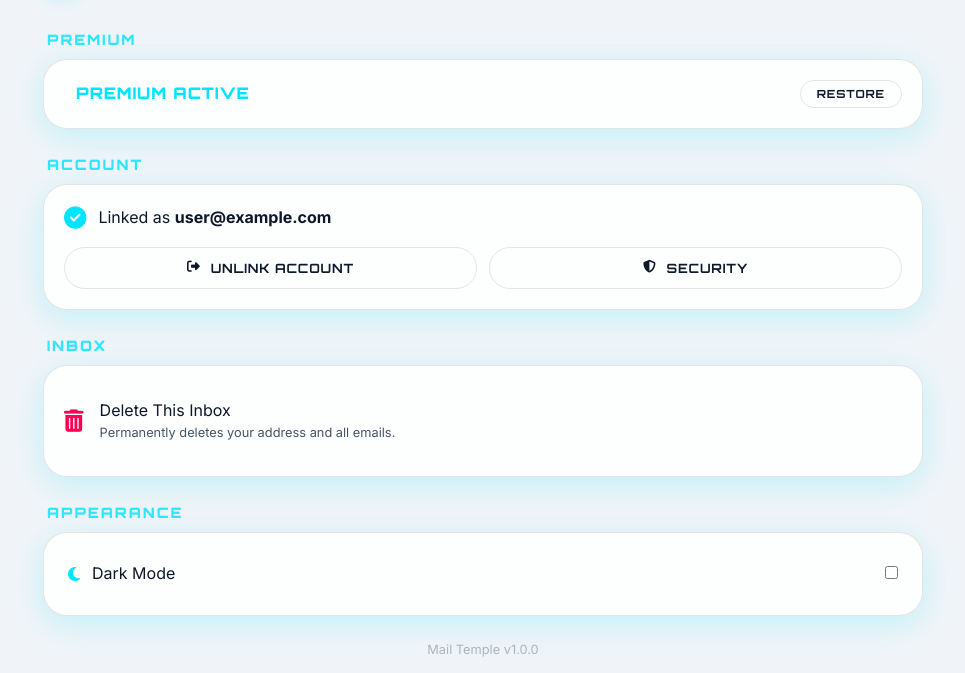
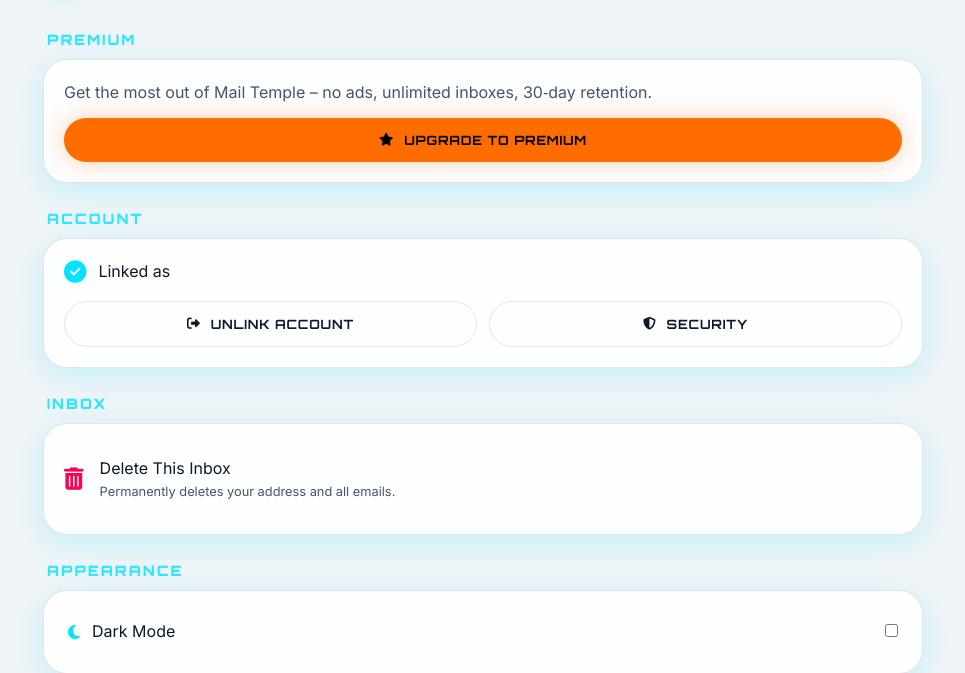
Before and after one commit to venusvictus/tempmail, a Flask app: template templates/account.html in a window 1280 px wide. Shown: the part 70-743 px from the top of the page, without its empty margins (157-1122 px from the left). Run offline with Flask 3, Linux system fonts and the light colour scheme; the template is opened without the code that fills it, so the values that code supplies are empty; some libraries are stand-ins or nearby versions.

Commit message:
Update account.html

```diff
--- a/templates/account.html
+++ b/templates/account.html
@@ -52,7 +52,6 @@
             width: 100%;
             margin: 0 auto;
         }
-        /* ---- HEADER ---- */
         .header {
             display: flex;
             align-items: center;
@@ -69,10 +68,6 @@
             font-size: 2.2rem;
             color: var(--neon-cyan);
             text-shadow: 0 0 20px rgba(0, 229, 255, 0.4);
-            transition: text-shadow var(--transition);
-        }
-        .logo:hover i {
-            text-shadow: 0 0 30px rgba(0, 229, 255, 0.7);
         }
         .logo-text {
             font-family: 'Orbitron', monospace;
@@ -119,8 +114,6 @@
             box-shadow: 0 0 20px rgba(0, 229, 255, 0.2);
             transform: scale(1.05);
         }
-
-        /* ---- Cards (glass) ---- */
         .card {
             background: var(--surface);
             backdrop-filter: blur(8px);
@@ -135,7 +128,6 @@
             box-shadow: 0 8px 40px rgba(0, 229, 255, 0.2);
             border-color: rgba(0, 229, 255, 0.3);
         }
-
         .section-title {
             font-family: 'Orbitron', monospace;
             font-size: 0.9rem;
@@ -146,7 +138,6 @@
             margin-bottom: 8px;
             padding-left: 4px;
         }
-
         .neon-container {
             background: var(--surface);
             padding: 20px;
@@ -159,8 +150,6 @@
             box-shadow: 0 8px 40px rgba(0, 229, 255, 0.15);
             border-color: rgba(0, 229, 255, 0.3);
         }
-
-        /* ---- Buttons ---- */
         .btn {
             border-radius: 60px;
             padding: 12px 28px;
@@ -177,6 +166,7 @@
             white-space: nowrap;
             outline: none;
             text-transform: uppercase;
+            text-decoration: none;
         }
         .btn:active { transform: scale(0.96); }
         .btn-primary {
@@ -219,7 +209,6 @@
             box-shadow: 0 0 40px rgba(255, 109, 0, 0.5);
             transform: translateY(-2px);
         }
-
         .premium-active {
             display: flex;
             align-items: center;
@@ -232,7 +221,6 @@
         .premium-active i {
             font-size: 1.8rem;
         }
-
         .link-row {
             display: flex;
             flex-wrap: wrap;
@@ -267,8 +255,6 @@
             font-size: 0.8rem;
             color: var(--text2);
         }
-
-        /* ---- Confirm dialog (reused from index) ---- */
         .confirm-dialog {
             position: fixed;
             top:0; left:0; width:100%; height:100%;
@@ -301,7 +287,6 @@
             margin-top: 24px;
             justify-content: center;
         }
-        /* ---- Toast ---- */
         .toast {
             position: fixed;
             bottom: 30px;
@@ -324,7 +309,6 @@
             gap: 14px;
         }
         .toast.show { opacity: 1; pointer-events: auto; }
-
         @media (max-width: 600px) {
             .header { flex-wrap: wrap; gap: 12px; }
             .logo-text { font-size: 1.4rem; }
@@ -353,8 +337,7 @@
     <!-- ----- PREMIUM SECTION ----- -->
     <div class="section-title">PREMIUM</div>
     <div class="neon-container" style="margin-bottom:24px;">
-        <!-- We'll use a mock – in a real app you'd check a session flag -->
-        <div id="premiumStatus">
+        {% if user.is_premium %}
             <div class="premium-active">
                 <i class="fas fa-verified"></i>
                 <span>PREMIUM ACTIVE</span>
@@ -362,37 +345,26 @@
                     <button class="btn btn-outline" id="restoreBtn" style="padding:6px 16px;font-size:0.7rem;">Restore</button>
                 </span>
             </div>
-            <!-- Alternatively, if not premium, show upgrade button:
+        {% else %}
             <div style="display:flex; flex-direction:column; gap:12px;">
-                <p style="color:var(--text2);">Get the most out of Mail Temple</p>
-                <button class="btn btn-premium" id="upgradeBtn"><i class="fas fa-star"></i> Upgrade to Premium</button>
+                <p style="color:var(--text2);">Get the most out of Mail Temple – no ads, unlimited inboxes, 30‑day retention.</p>
+                <a href="{{ url_for('create_checkout') }}" class="btn btn-premium" style="text-decoration:none; display:inline-flex; justify-content:center;">
+                    <i class="fas fa-star"></i> Upgrade to Premium
+                </a>
             </div>
-            -->
-        </div>
-        <!-- To test non-premium, uncomment the upgrade part and comment the premium-active block -->
+        {% endif %}
     </div>
 
     <!-- ----- ACCOUNT SECTION ----- -->
     <div class="section-title">ACCOUNT</div>
     <div class="neon-container" style="margin-bottom:24px;">
-        <div id="accountStatus">
-            <!-- Simulate logged in -->
-            <div style="display:flex; align-items:center; gap:12px; margin-bottom:16px;">
-                <i class="fas fa-check-circle" style="color:var(--neon-cyan); font-size:1.4rem;"></i>
-                <span style="color:var(--text);">Linked as <strong>user@example.com</strong></span>
-            </div>
-            <div class="link-row">
-                <button class="btn btn-outline" id="unlinkBtn"><i class="fas fa-sign-out-alt"></i> Unlink Account</button>
-                <button class="btn btn-outline" id="securityBtn"><i class="fas fa-shield-alt"></i> Security</button>
-            </div>
-            <!-- If not logged in, show this instead:
-            <div>
-                <p style="color:var(--text2); margin-bottom:12px;">Link your account to save your inbox forever and access it on any device.</p>
-                <a href="/auth" class="btn btn-primary" style="text-decoration:none; display:inline-flex; width:100%; justify-content:center;">
-                    <i class="fas fa-user-plus"></i> SIGN IN / CREATE ACCOUNT
-                </a>
-            </div>
-            -->
+        <div style="display:flex; align-items:center; gap:12px; margin-bottom:16px;">
+            <i class="fas fa-check-circle" style="color:var(--neon-cyan); font-size:1.4rem;"></i>
+            <span style="color:var(--text);">Linked as <strong>{{ user.email }}</strong></span>
+        </div>
+        <div class="link-row">
+            <a href="{{ url_for('logout') }}" class="btn btn-outline"><i class="fas fa-sign-out-alt"></i> Unlink Account</a>
+            <button class="btn btn-outline" id="securityBtn"><i class="fas fa-shield-alt"></i> Security</button>
         </div>
     </div>
 
@@ -444,7 +416,7 @@
 <div id="toast" class="toast"></div>
 
 <script>
-    // ── Theme toggle (sync with index) ──
+    // ── Theme toggle ──
     (function() {
         const toggle = document.getElementById('themeToggle');
         const darkIcon = '<i class="fas fa-moon"></i>';
@@ -467,7 +439,6 @@
             localStorage.setItem('mailtemple-theme', isLight ? 'light' : 'dark');
             document.getElementById('darkModeToggle').checked = !isLight;
         });
-        // Also listen to switch toggle
         document.getElementById('darkModeToggle').addEventListener('change', function() {
             const isLight = !this.checked;
             document.documentElement.classList.toggle('light', isLight);
@@ -476,7 +447,7 @@
         });
     })();
 
-    // ---- Toast helper ----
+    // ── Toast helper ──
     function showToast(msg) {
         const toast = document.getElementById('toast');
         toast.textContent = msg;
@@ -484,7 +455,7 @@
         setTimeout(() => toast.classList.remove('show'), 2500);
     }
 
-    // ---- Confirm dialog helper ----
+    // ── Confirm dialog ──
     function customConfirm(message) {
         return new Promise((resolve) => {
             const dialog = document.getElementById('confirmDialog');
@@ -501,24 +472,12 @@
         });
     }
 
-    // ---- Premium buttons ----
-    document.getElementById('restoreBtn')?.addEventListener('click', () => {
-        showToast('Restore purchases (demo)');
-    });
-    // For upgrade button (if you uncomment the upgrade block, add listener)
-    // document.getElementById('upgradeBtn')?.addEventListener('click', () => {
-    //     showToast('⭐ Upgrade page coming soon!');
-    // });
-
-    // ---- Account actions ----
-    document.getElementById('unlinkBtn')?.addEventListener('click', () => {
-        showToast('Account unlinked (demo)');
-    });
+    // ── Security button ──
     document.getElementById('securityBtn')?.addEventListener('click', () => {
         showToast('Security settings coming soon');
     });
 
-    // ---- Delete inbox ----
+    // ── Delete inbox ──
     document.getElementById('deleteInboxBtn').addEventListener('click', async () => {
         const confirmed = await customConfirm('Delete this inbox permanently? This cannot be undone.');
         if (confirmed) {
@@ -527,9 +486,10 @@
         }
     });
 
-    // ---- Switch between premium active / upgrade (just for demo) ----
-    // You can toggle the visibility of premium blocks by changing the HTML.
-    // For now, we keep the "PREMIUM ACTIVE" block.
+    // ── Restore button ──
+    document.getElementById('restoreBtn')?.addEventListener('click', () => {
+        showToast('Restore purchases (demo)');
+    });
 </script>
 </body>
 </html>
```
